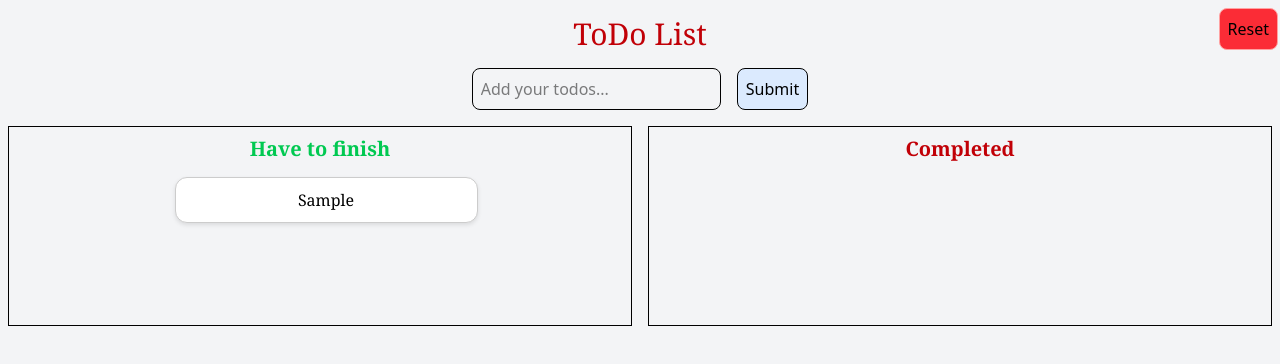
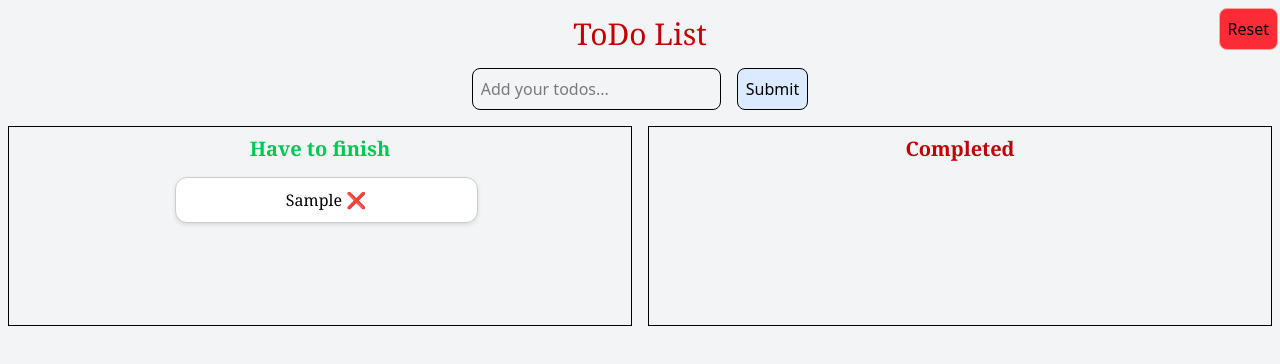
Before and after one commit to SUPHAL-MAITY/Drag_n_Drop_todo_app, a React (Vite) app: page / in a window 1280 px wide. Both pictures are taken after typing "Sample" into the empty fields and a click on the button "Submit". Shown: the top 364 px of the page. Built offline with nearby package versions, Linux system fonts and the light colour scheme.

Commit message:
cross and right icon added

```diff
--- a/src/Todolist.tsx
+++ b/src/Todolist.tsx
@@ -127,7 +127,7 @@ function Todolsit() {
                 {todos
                   .filter((todo:Todo) => todo.completed)
                   .map((todo:Todo) => (
-                    <Card key={todo.id} title={todo.todo} id={todo.id} />
+                    <Card key={todo.id} title={todo.todo} completed={todo.completed} id={todo.id} />
                   ))}
               </div>
             </DroppableContainer>
--- a/src/component/Card.tsx
+++ b/src/component/Card.tsx
@@ -2,10 +2,11 @@ import { useDraggable } from "@dnd-kit/core"
 
 type CardProps={
     title:string;
-    id:number
+    id:number;
+    completed:boolean
 }
 
-const Card = ({title,id}:CardProps) => {
+const Card = ({title,id,completed}:CardProps) => {
 const { attributes, listeners, setNodeRef, transform,isDragging } = useDraggable({ id });
 
 
@@ -35,7 +36,7 @@ const style = {
         zIndex: isDragging ? 1000 : "auto",
       }}
       >
-        <h1 className="font-serif">{title}</h1>
+        <h1 className="font-serif">{title} {completed ? "✅" : "❌"} </h1>
       </div>
 
     </>
```
